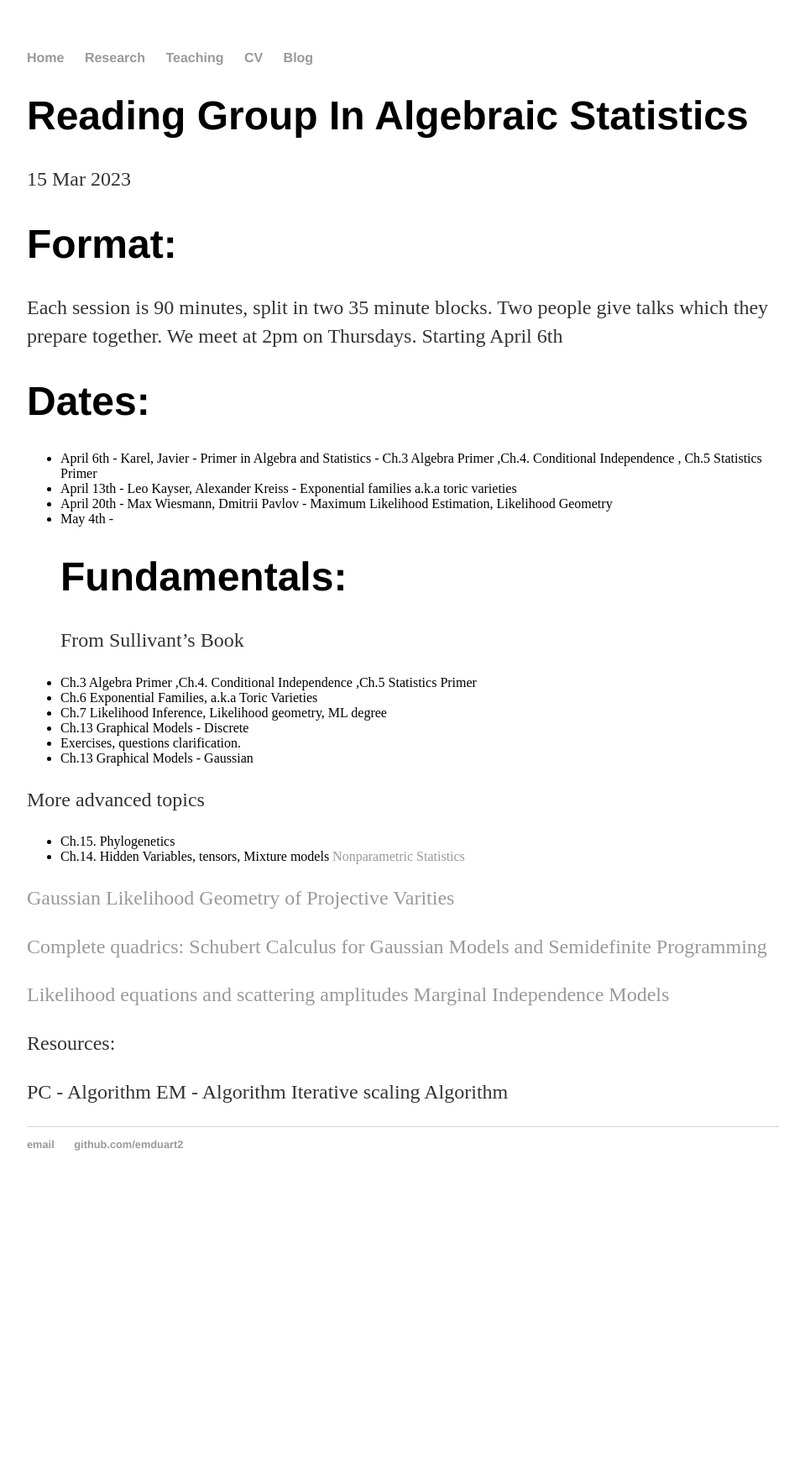
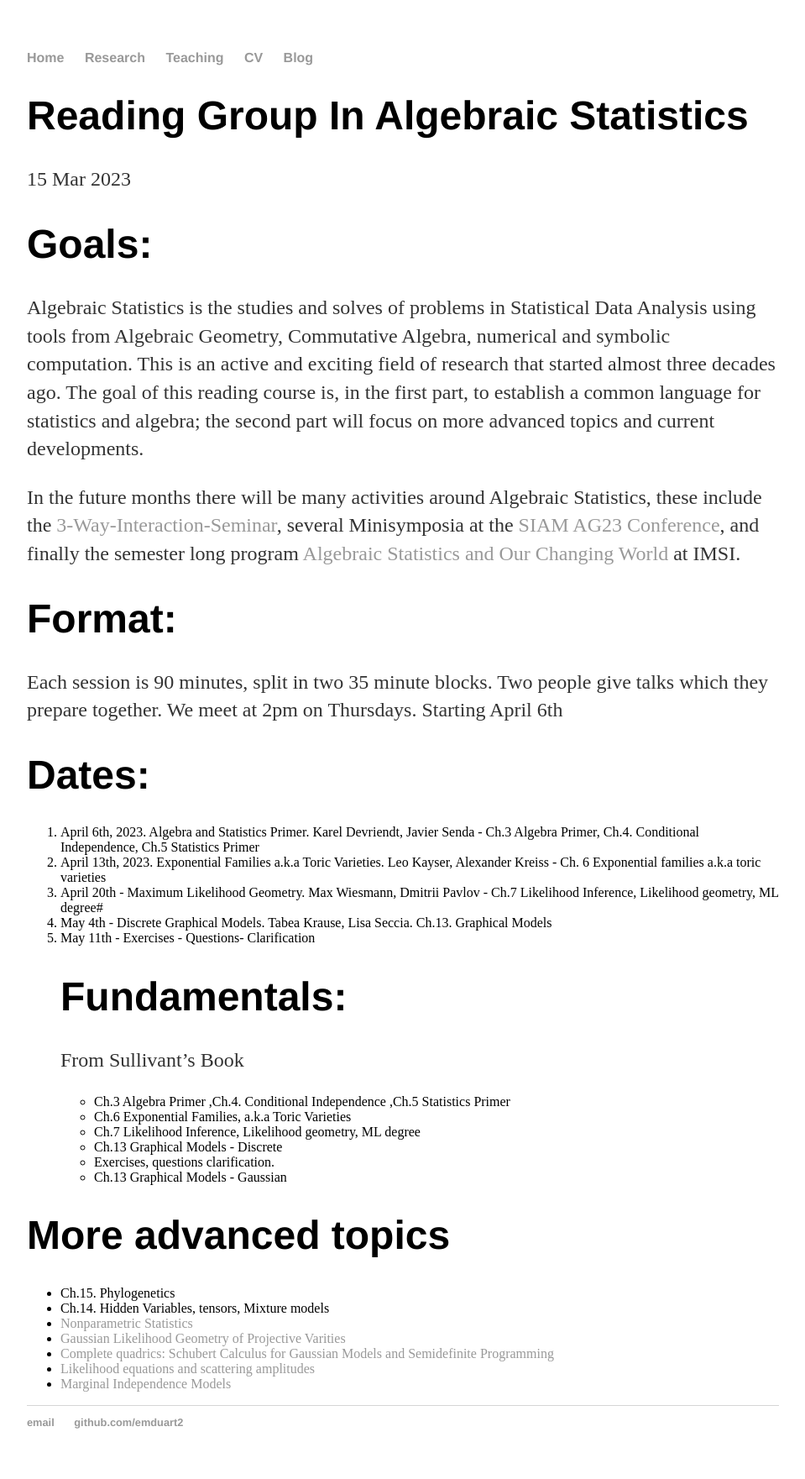
Before and after one commit to emduart2/emduart2.github.io, a Jekyll site: the page built from _posts/2023-03-15-ReadingGroupAstat.md, in a window 1280 px wide. Shown: the whole page at 84% size, without its empty margins (160-1119 px from the left). Built offline with Jekyll 4.4.1, drawn with Linux system fonts in a browser that asks for light colours; before the commit the page ends 1430 px from its top, so only the background shows below that.

Commit message:
Updated Speakers

```diff
--- a/_posts/2023-03-15-ReadingGroupAstat.md
+++ b/_posts/2023-03-15-ReadingGroupAstat.md
@@ -4,15 +4,29 @@ title: "Reading Group In Algebraic Statistics"
 date: 2023-03-15
 ---
 
+# Goals:
+Algebraic Statistics is the studies and solves of problems in Statistical Data Analysis using
+tools from Algebraic Geometry, Commutative Algebra, numerical and symbolic computation.
+This is an active and exciting field of research that started almost three decades ago.
+The goal of this reading course is, in the first part, to establish a common language for statistics and algebra; the second part will focus on more advanced topics and current
+developments.
+
+In the future months there will be many activities around Algebraic Statistics, these include
+the [3-Way-Interaction-Seminar](https://3-way-interaction.de), several Minisymposia at the [SIAM AG23 Conference](https://www.siam.org/conferences/cm/conference/ag23), and finally
+the semester long program [Algebraic Statistics and Our Changing World](https://www.imsi.institute/activities/algebraic-statistics-and-our-changing-world/)
+at IMSI.
 # Format:
 Each session is 90 minutes, split in two 35 minute blocks. Two people give talks
-which they prepare together.
-We meet at 2pm on Thursdays. Starting April 6th
+which they prepare together. We meet at 2pm on Thursdays. Starting April 6th
 # Dates:
-- April 6th - Karel, Javier - Primer in Algebra and Statistics - Ch.3 Algebra Primer ,Ch.4. Conditional Independence , Ch.5 Statistics Primer
-- April 13th - Leo Kayser, Alexander Kreiss - Exponential families a.k.a toric varieties
-- April 20th - Max Wiesmann, Dmitrii Pavlov - Maximum Likelihood Estimation, Likelihood Geometry
-- May 4th    -
+1. April 6th, 2023. Algebra and Statistics Primer.  Karel Devriendt, Javier Senda -
+ Ch.3 Algebra Primer, Ch.4. Conditional Independence, Ch.5 Statistics Primer
+1. April 13th, 2023. Exponential Families a.k.a Toric Varieties. Leo Kayser, Alexander Kreiss -
+Ch. 6 Exponential families a.k.a toric varieties
+1. April 20th - Maximum Likelihood Geometry. Max Wiesmann, Dmitrii Pavlov -
+Ch.7 Likelihood Inference, Likelihood geometry, ML degree#
+1. May 4th - Discrete Graphical Models. Tabea Krause, Lisa Seccia. Ch.13. Graphical Models
+1. May 11th - Exercises - Questions- Clarification
 # Fundamentals:
 From Sullivant's Book
 - Ch.3 Algebra Primer ,Ch.4. Conditional Independence ,Ch.5 Statistics Primer
@@ -24,24 +38,11 @@ From Sullivant's Book
 
 
 
-More advanced topics
+# More advanced topics
 - Ch.15. Phylogenetics
 - Ch.14. Hidden Variables, tensors, Mixture models
-[Nonparametric Statistics](https://link.springer.com/article/10.1007/s00454-018-0024-y)
-
-[Gaussian Likelihood Geometry of Projective Varities](https://arxiv.org/pdf/2208.12560.pdf)
-
-[Complete quadrics: Schubert Calculus for Gaussian Models and Semidefinite Programming](https://arxiv.org/pdf/2011.08791.pdf)
-
-[Likelihood equations and scattering amplitudes](https://msp.org/astat/2021/12-2/p04.xhtml)
-[Marginal Independence Models](https://arxiv.org/abs/2112.10287)
-
-
-
-Resources:
-
-
-
-PC - Algorithm
-EM - Algorithm
-Iterative scaling Algorithm
+- [Nonparametric Statistics](https://link.springer.com/article/10.1007/s00454-018-0024-y)
+- [Gaussian Likelihood Geometry of Projective Varities](https://arxiv.org/pdf/2208.12560.pdf)
+- [Complete quadrics: Schubert Calculus for Gaussian Models and Semidefinite Programming](https://arxiv.org/pdf/2011.08791.pdf)
+- [Likelihood equations and scattering amplitudes](https://msp.org/astat/2021/12-2/p04.xhtml)
+- [Marginal Independence Models](https://arxiv.org/abs/2112.10287)
```
